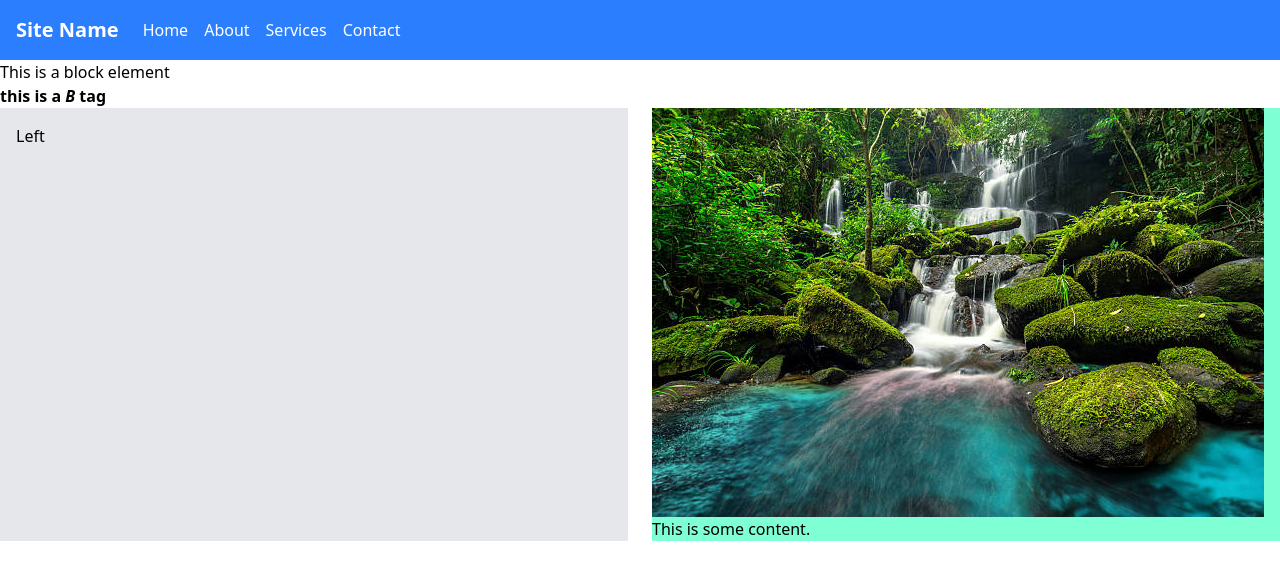
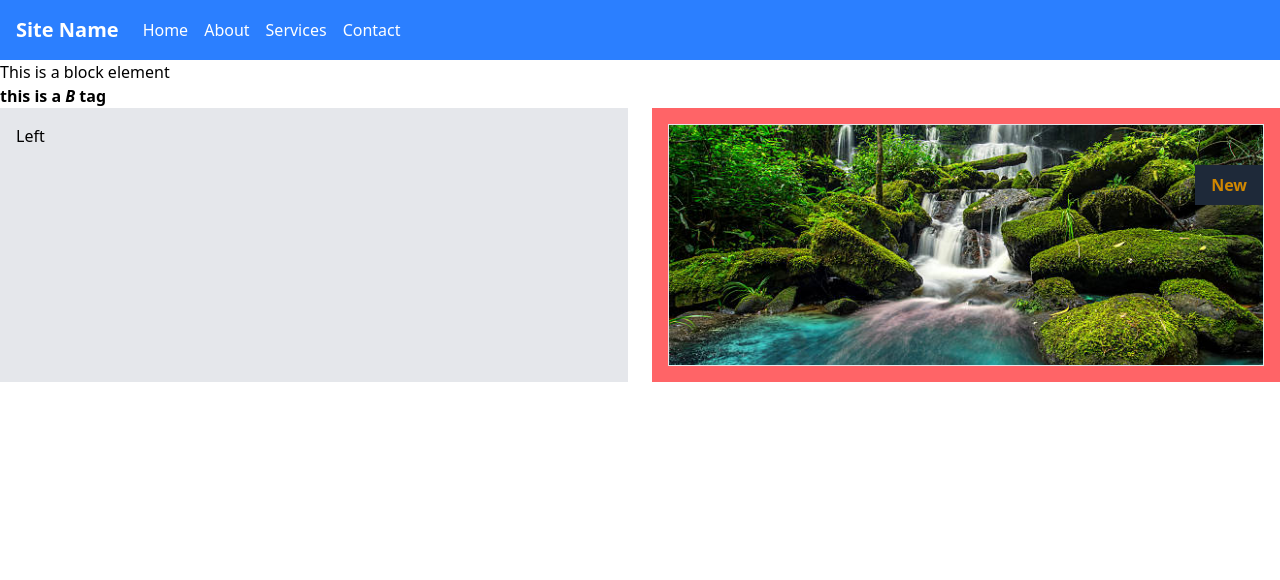
Before and after one commit to frontenddevtrainer/web-developer, a plain HTML site: page index.html in a window 1280 px wide. Drawn offline with nearby package versions, Linux system fonts and the light colour scheme.

Commit message:
Course section using tailwind.

```diff
--- a/index.html
+++ b/index.html
@@ -28,9 +28,17 @@
         <b>this is a <i>B</i> tag</b>
         <section class="grid grid-cols-2 gap-6">
             <aside class="bg-gray-200 p-4">Left</aside>
-            <section class="bg-red-400 gallery-column">
-                <img src="images/waterfall-image.jpg" />
-                <p>This is some content.</p>
+            <section class="bg-red-400 p-4">
+
+                <!-- Course Content Box Start -->
+                    <section class="border-1 border-gray-200 bg-white">
+                        <figure class="relative">
+                           <img class="h-60 w-full object-cover" src="images/waterfall-image.jpg"/>
+                           <span class="absolute top-10 right-0 bg-gray-800 p-2 px-4 text-yellow-600 font-bold">New</span>
+                        </figure>
+                    </section>
+                <!-- Course Content Box End -->
+
             </section>
         </section>
     </main>
```
